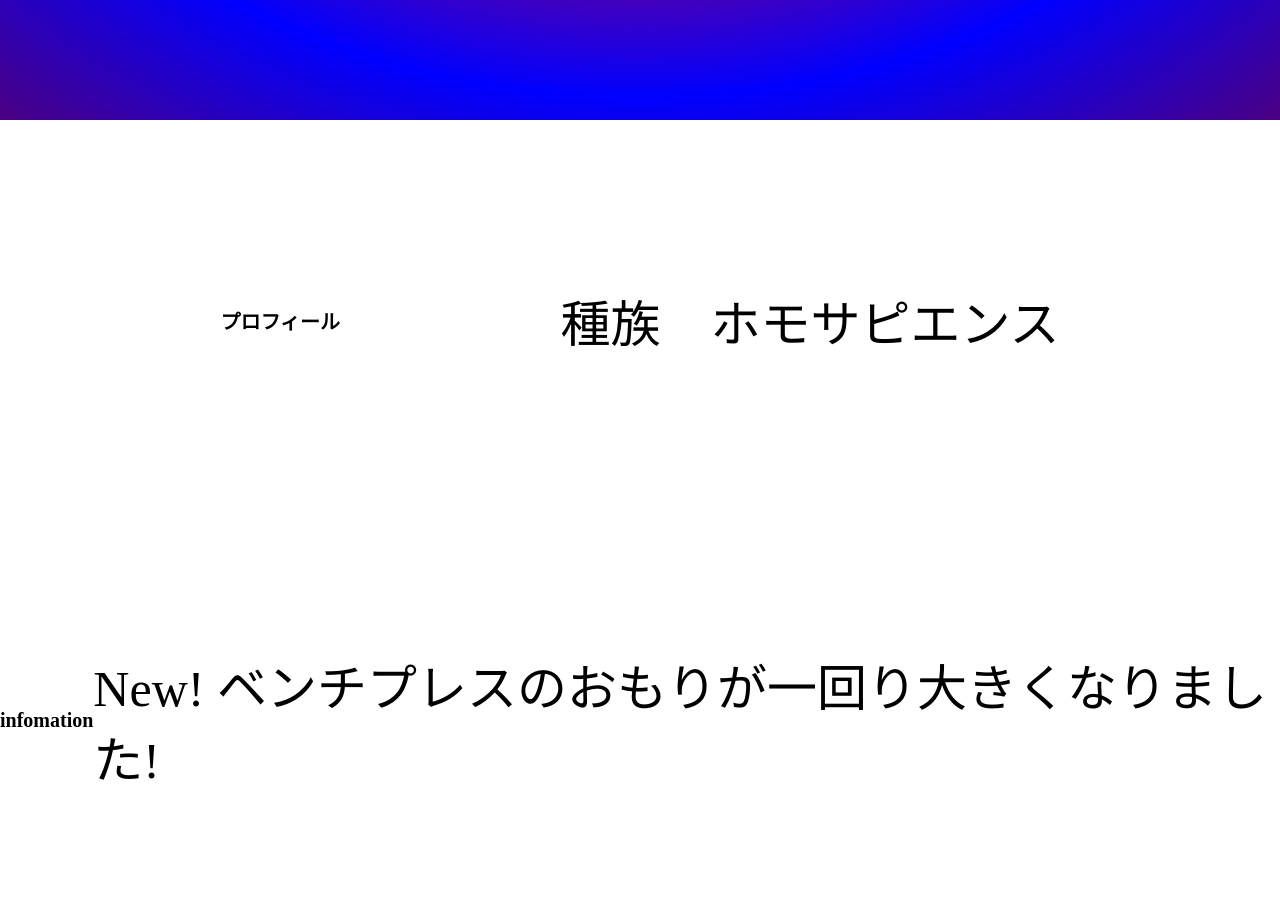
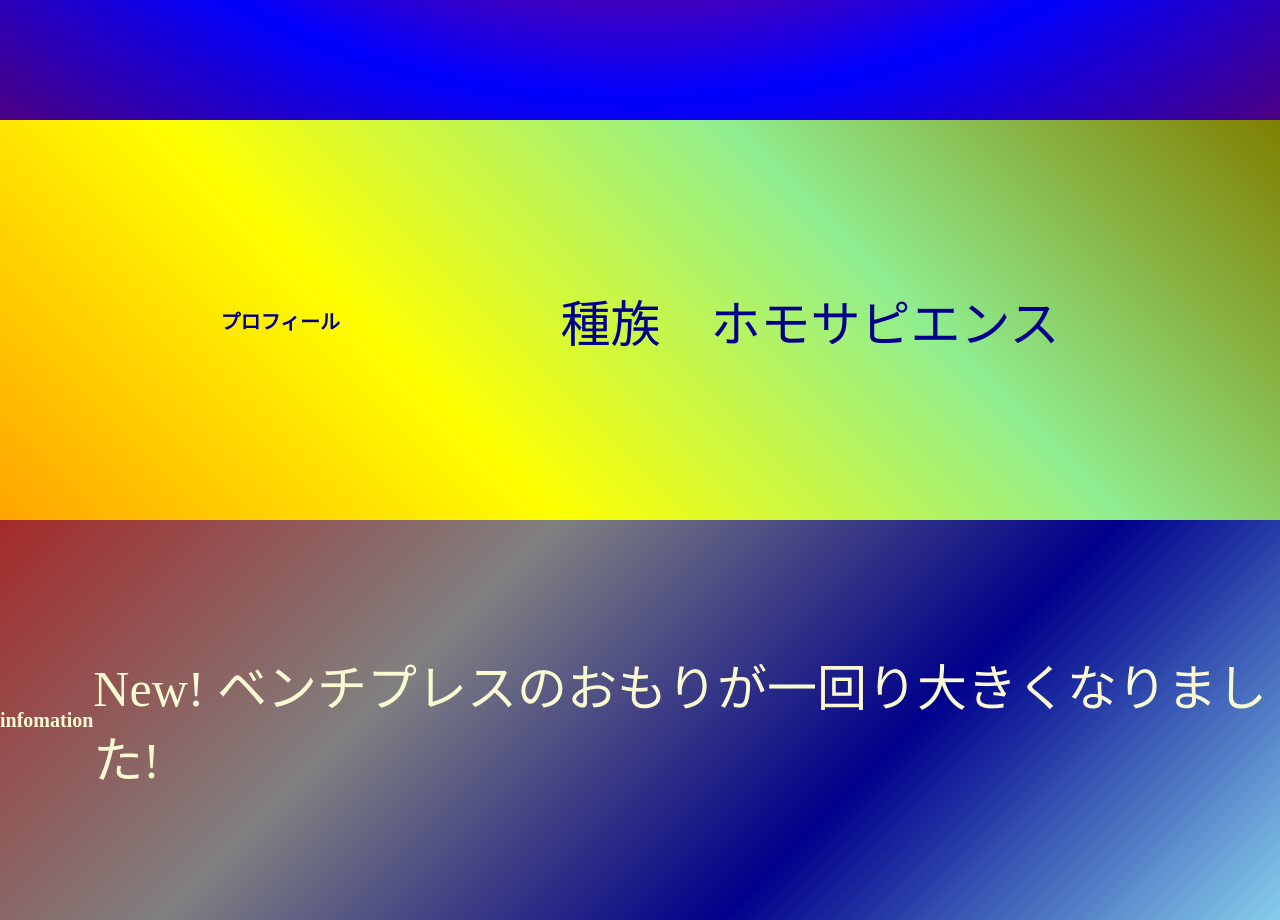
Before and after one commit to KyotaHoshi/0126_homework, a plain HTML site: page index.html in a window 1280 px wide. Shown: the part 680-1600 px from the top of the page. Drawn offline with Linux system fonts and the light colour scheme.

Commit message:
section1,2のスタイルの追加

```diff
--- a/style.css
+++ b/style.css
@@ -27,3 +27,13 @@ h2 {
 p {
     font-size: 50px;
 }
+
+.section1 {
+    background: linear-gradient(45deg, orange, yellow, lightgreen, olive);
+    color: darkblue;
+}
+
+.section2 {
+    background: linear-gradient(315deg, skyblue, darkblue, gray, brown);
+    color: lightgoldenrodyellow;
+}
```
